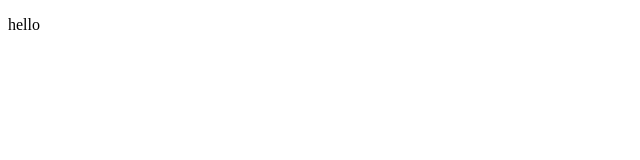
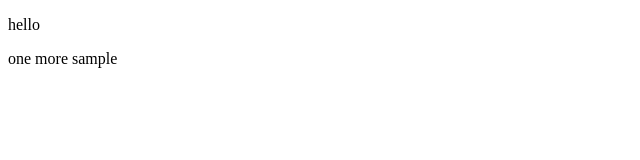
Before and after one commit to sdooodly/sample, a plain HTML site: page index.html in a window 1280 px wide. Shown: the full height of the page, 0-640 px from the left. Drawn offline with Linux system fonts and the light colour scheme.

Commit message:
hghghghghghg

```diff
--- a/index.html
+++ b/index.html
@@ -9,6 +9,7 @@
 </head>
 <body>
  <p>hello</p>
+ <p> one more sample</p>
 
 </body>
 </html>
```
